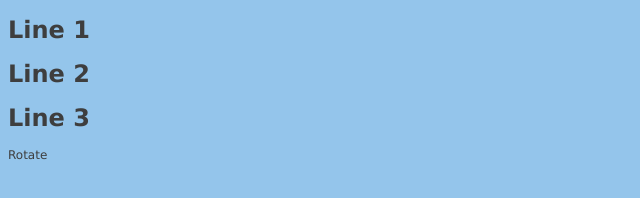
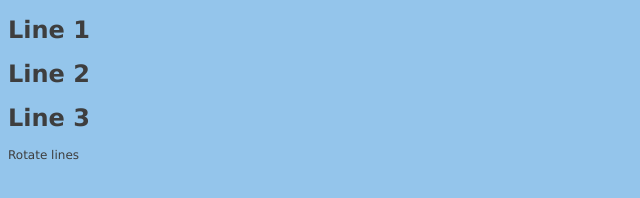
Before and after one commit to glnster/jq-menudial, a plain HTML site: page index.html in a window 1280 px wide. Shown: the full height of the page, 0-640 px from the left. Drawn offline with nearby package versions, Linux system fonts and the light colour scheme.

Commit message:
changed link text

```diff
--- a/index.html
+++ b/index.html
@@ -18,7 +18,7 @@
 		<h1 id="text">Line 1</h1>
 		<h1 id="text2">Line 2</h1>
 		<h1 id="text3">Line 3</h1>
-		<div id="rot">Rotate</div>
+		<div id="rot">Rotate lines</div>
 
 	</body>
 </html>
```
